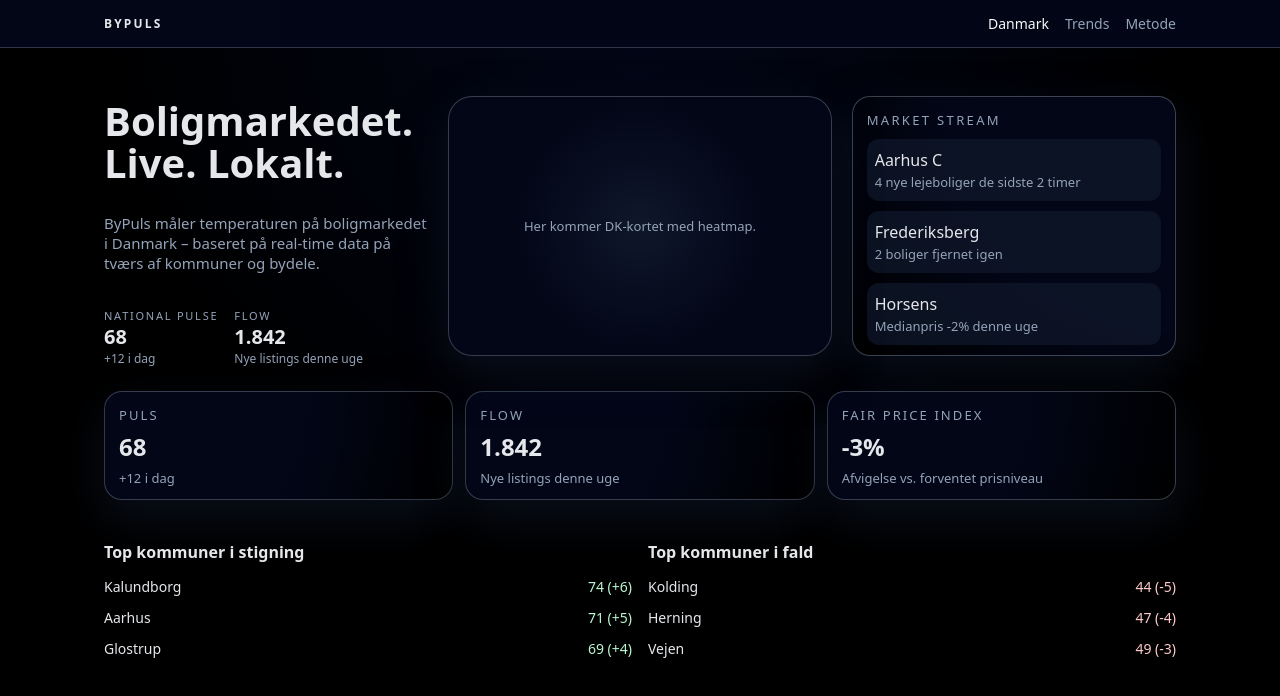
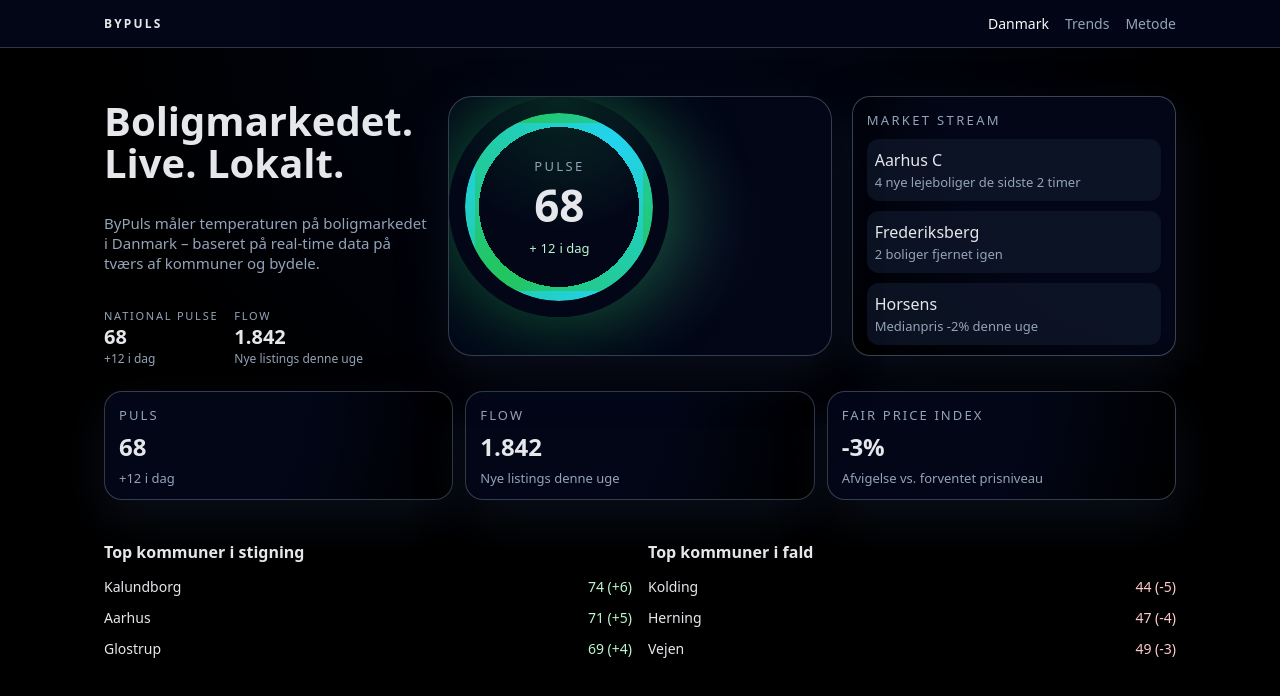
Before and after one commit to Hyllekvist/bypuls, a Next.js app: page / in a window 1280 px wide. Shown: the top 696 px of the page. Built offline with nearby package versions, Linux system fonts and the light colour scheme.

Commit message:
Update DKMapHeat.tsx

```diff
--- a/app/components/DKMapHeat.tsx
+++ b/app/components/DKMapHeat.tsx
@@ -2,17 +2,22 @@ import styles from "./DKMapHeat.module.css";
 
 type Props = {
   variant?: "national" | "municipality";
+  overlay?: React.ReactNode;
 };
 
-export function DKMapHeat({ variant = "national" }: Props) {
+export function DKMapHeat({ variant = "national", overlay }: Props) {
   const label =
-    variant === "national"
-      ? "Her kommer DK-kortet med heatmap."
-      : "Her kommer zoomet kort for kommunen.";
+    variant === "national" ? "Danmark – nationalt heatmap" : "Kommunekort";
 
   return (
-    <div className={styles.mapShell} aria-hidden="true">
-      <div className={styles.placeholder}>{label}</div>
+    <div className={styles.mapShell} aria-label={label}>
+      {/* baggrunds-glow og “kort” */}
+      <div className={styles.gradientLayer} />
+      <div className={styles.gridLayer} />
+      <div className={styles.hotspotsLayer} />
+
+      {/* overlay (PulseGauge) */}
+      {overlay && <div className={styles.overlay}>{overlay}</div>}
     </div>
   );
 }
```
